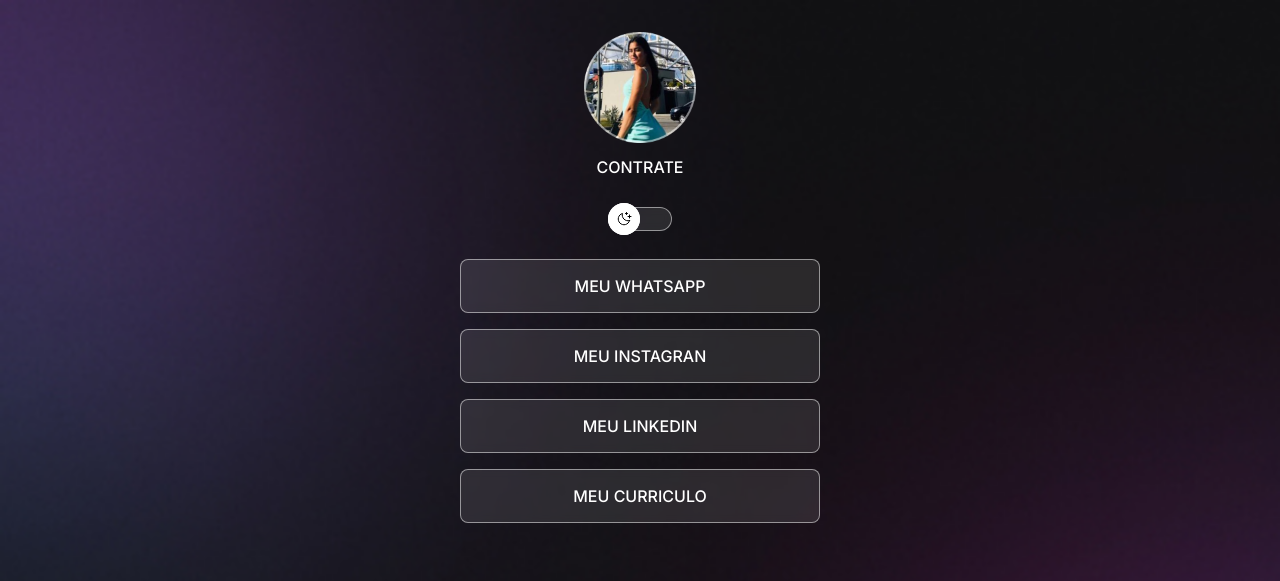
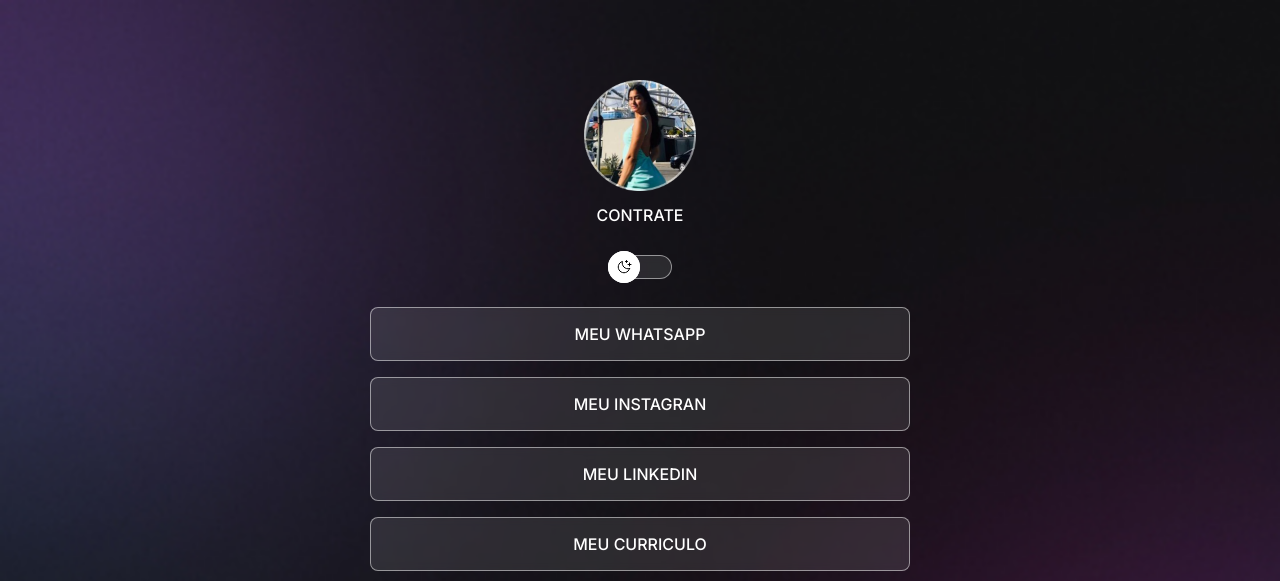
Before and after one commit to AlinePaiva150/projetofinal-front, a plain HTML site: page index.html in a window 1280 px wide. Shown: the top 581 px of the page. Drawn offline with nearby package versions, Linux system fonts and the light colour scheme.

Commit message:
adjust container width

```diff
--- a/style.css
+++ b/style.css
@@ -35,10 +35,10 @@ body * {
   color: var(--text-color);
 }
 #container {
-  width: 360px;
-  height: 712px;
-
-  margin: auto;
+  width: 100%;
+  max-width: 588px;
+  margin: 56px auto 0px;
+  padding: 0 24px;
 }
 
 /*PROFILE*/
```
